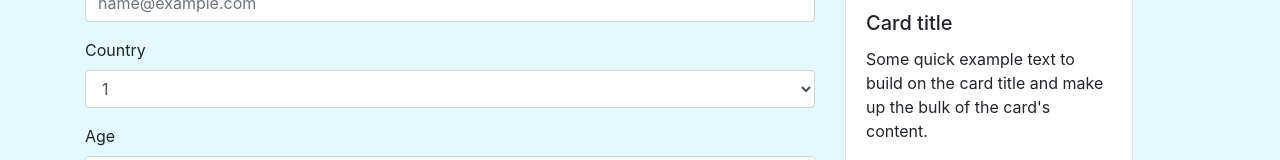
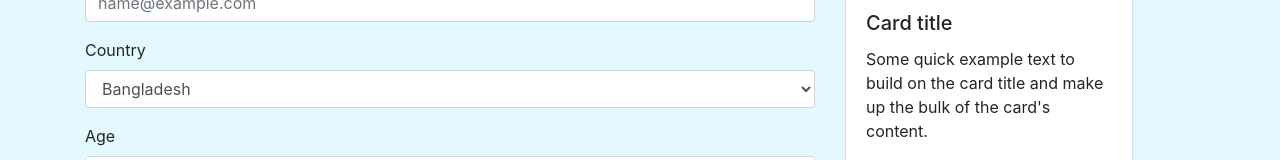
Before and after one commit to monirshouvo/hw_bootstrap, a plain HTML site: page index.html in a window 1280 px wide. Shown: the part 1968-2128 px from the top of the page. Drawn offline with nearby package versions, Linux system fonts and the light colour scheme; a script that the page names is missing.

Commit message:
Update index.html

```diff
--- a/index.html
+++ b/index.html
@@ -199,11 +199,11 @@
               <div class="form-group">
                 <label for="exampleFormControlSelect1">Country</label>
                 <select class="form-control" id="exampleFormControlSelect1">
-                  <option>1</option>
-                  <option>2</option>
-                  <option>3</option>
-                  <option>4</option>
-                  <option>5</option>
+                  <option>Bangladesh</option>
+                  <option>America</option>
+                  <option>Brazil</option>
+                  <option>India</option>
+                  <option>Uganda</option>
                 </select>
               </div>
               <div class="form-group">
```
